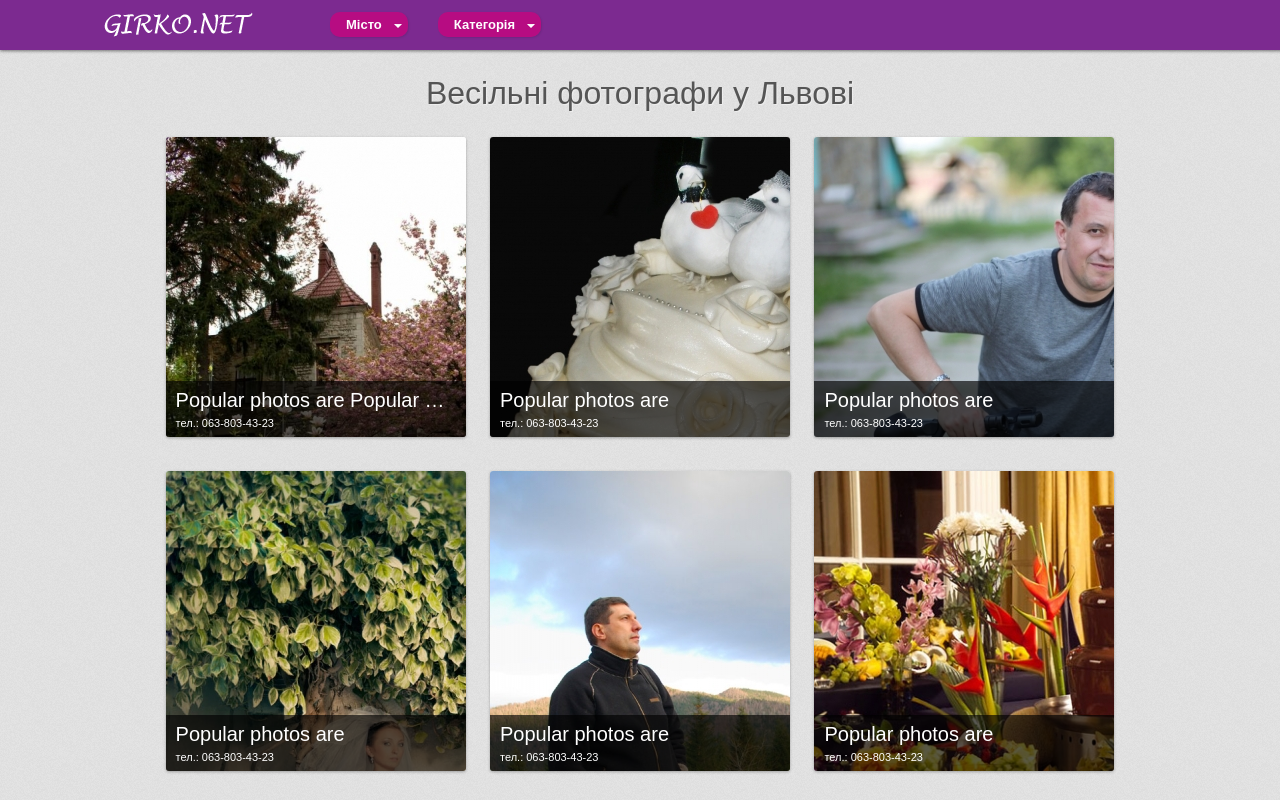
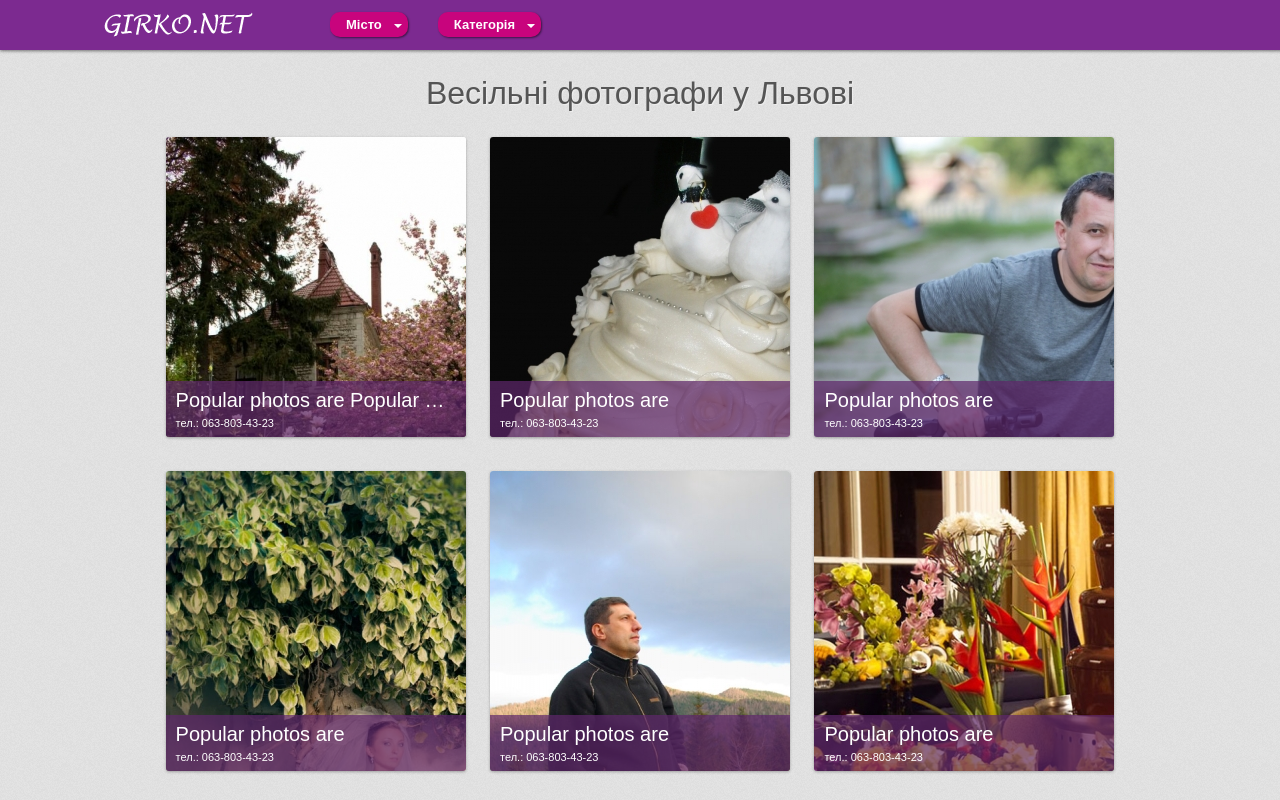
Before and after one commit to vyatsyk/girko, a plain HTML site: page index.html in a window 1280 px wide. Shown: the top 800 px of the page. Drawn offline with nearby package versions, Linux system fonts and the light colour scheme.

Commit message:
style little config

```diff
--- a/css/style.css
+++ b/css/style.css
@@ -43,10 +43,9 @@ header .logo {
 }
 	.dropdownMenu.level1 a.level1Link {
 		background: url(../images/dropdown-arrow.png) no-repeat right 12px;
-		background-color: #D1007C;
-		background-color: rgba(209,0,124,.7);
+		background-color: #C8047D;
 		border-radius: 10px;
-		box-shadow: 1px 1px 2px rgba(0,0,0,.1);
+		box-shadow: 1px 1px 2px rgba(0,0,0,.5);
 		color: #fff;
 		display: block;
 		float: left;
@@ -144,7 +143,7 @@ header .logo {
 			bottom: 0px;
 			color: #fff;
 			background: #000;
-			background: rgba(0,0,0,0.65);
+			background: rgba(94, 39, 107, 0.7);
 			width: 280px;
 			font-size: 20px;
 			padding: 8px 10px 8px 10px;
@@ -183,7 +182,7 @@ header .logo {
 	.pagination a:hover,
 	.pagination .current {
 		color: #fff;
-		background: #7C2A90;
+		background-color: rgb(204, 30, 137);
 		border: 1px solid #7C2A90;
 		text-shadow: none;
 }
```
